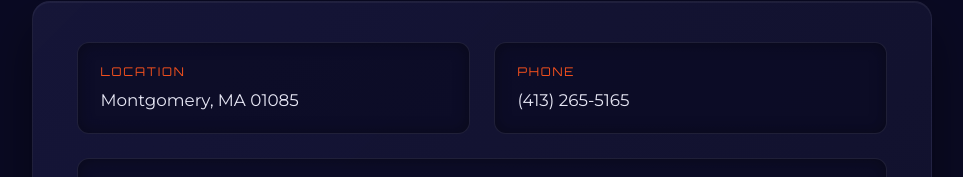
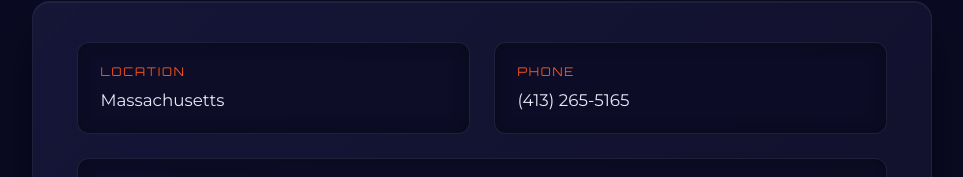
Before and after one commit to jackdemarinis/portfolio, a plain HTML site: page index.html in a window 1280 px wide. Shown: the part 6834-7011 px from the top of the page, without its empty margins (158-1121 px from the left). Drawn offline with Linux system fonts and the light colour scheme.

Commit message:
Update index.html

```diff
--- a/index.html
+++ b/index.html
@@ -334,7 +334,7 @@
           <div class="contact-grid">
             <div class="contact-item">
               <span class="contact-label">Location</span>
-              <span class="contact-value">Montgomery, MA 01085</span>
+              <span class="contact-value">Massachusetts</span>
             </div>
             <div class="contact-item">
               <span class="contact-label">Phone</span>
```
